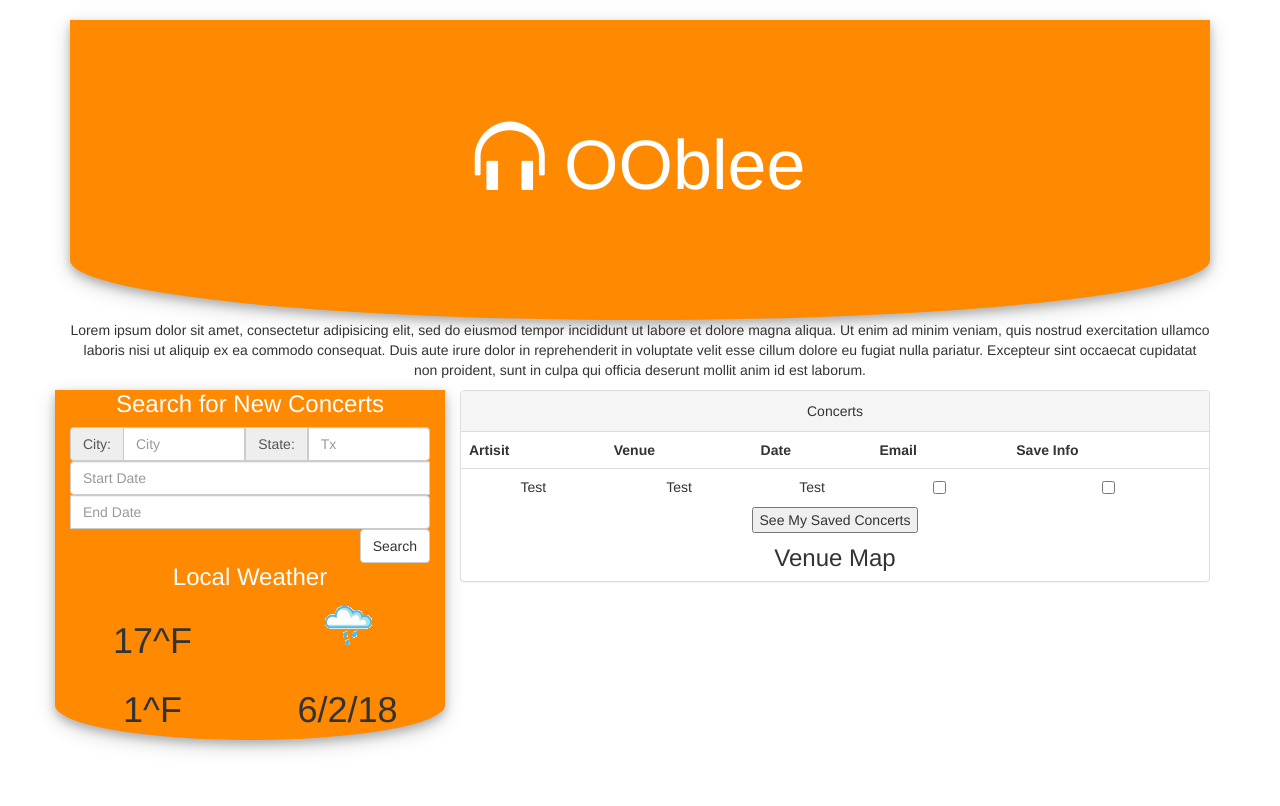
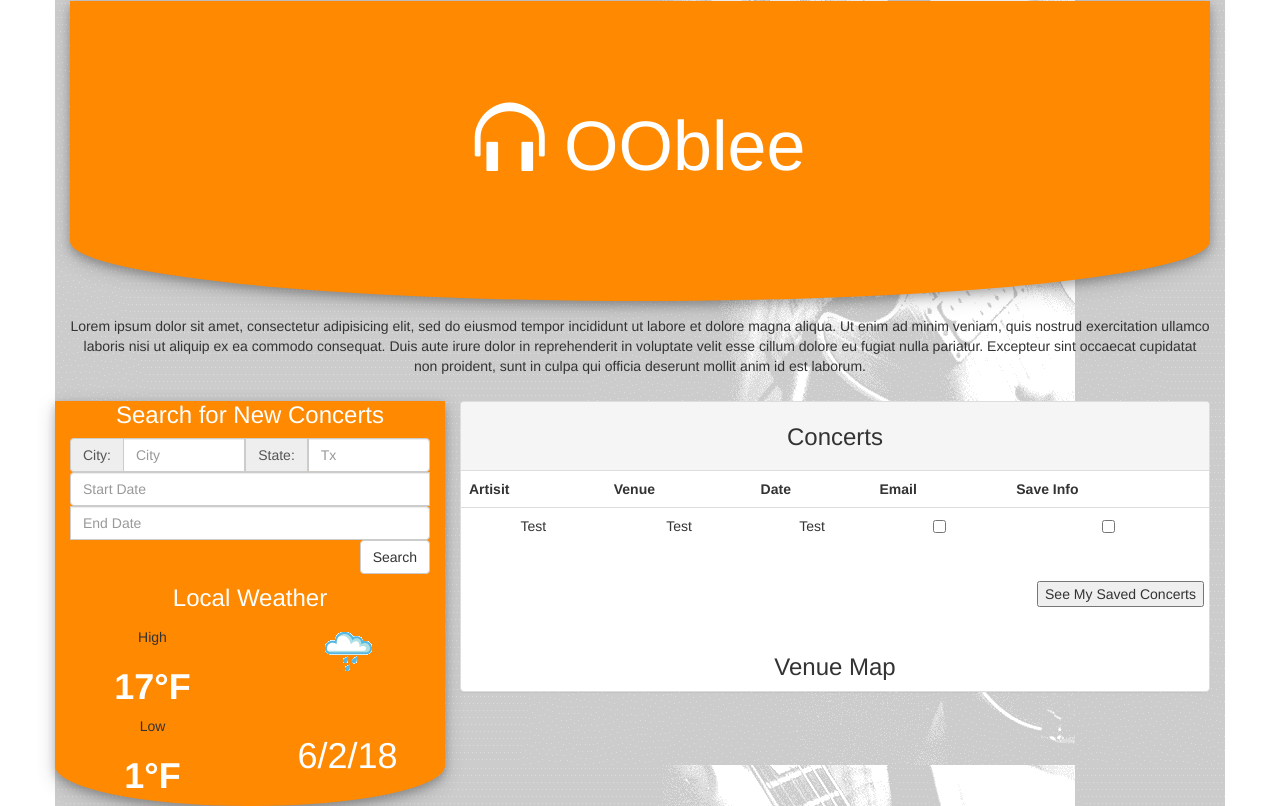
Before and after one commit to afordfa/ProjectOne, a PHP site: page /OOblee.html in a window 1280 px wide. Before the commit the page ends 752 px from the top, so only its background shows below. Run offline with PHP 8.4, Linux system fonts and the light colour scheme; some libraries are stand-ins or nearby versions.

Commit message:
better margins

```diff
--- a/OOblee.html
+++ b/OOblee.html
@@ -67,8 +67,10 @@
 					</div>
 
 					<div class="row" id="highAndPictureRow">
+
 						<div class="col-xs-6" id="highTemp">
-							<h1 class="tempIndicator">17^F
+							<p>High</p>
+							<h1 class="tempIndicator">17&deg;F
 							</h1>
 						</div>
 
@@ -80,11 +82,12 @@
 					<div class="row" id="lowAndDateRow">
 
 						<div class="col-xs-6" id="LowTemp">
-							<h1 class="tempIndicator">1^F
+							<p>Low</p>
+							<h1 class="tempIndicator">1&deg;F
 							</h1>
 						</div>
 
-						<div class="col-xs-6" id="weatherDate">
+						<div class="col-xs-6 tempIndicator" id="weatherDate">
 							<h1> 6/2/18 </h1>
 						</div>
 
@@ -96,7 +99,9 @@
 
 				<div class="col-xs-8">
 					<div class="panel panel-default">
-						  <div class="panel-heading">Concerts</div>
+						  <div class="panel-heading">
+							<h3>Concerts</h3>
+						  </div>
 						  <table class="table" id="concertTable">
 							<tr>
 								<th>Artisit</th>
@@ -114,14 +119,14 @@
 								<td><input type="checkbox" aria-label="..."></td>
 							</tr>
 						  </table>
+						  <div id="buttonBox">
 						  <button id='seeSaved'>See My Saved Concerts</button>
-				  	<div class="row" id="mapRow">
-						<h3>Venue Map</h3>
+				  		  </div>
 
-					</div>
+				  		  <div class="row" id="mapRow">
+						  		<h3>Venue Map</h3>
 
-
-
+						  </div>
 
 
 					</div>
--- a/assets/css/style.css
+++ b/assets/css/style.css
@@ -2,7 +2,10 @@ body{
 	/*width: 1024px;*/
 	/*margin: auto;*/
 }
+.container{
+	background-image: url("guitar1.png");
 
+}
 #header1{
 	height: 300px;
 	width:100%;
@@ -11,6 +14,14 @@ body{
   	border-bottom-right-radius: 50% 20%;
   	box-shadow: 0 4px 8px 0 rgba(0, 0, 0, 0.2), 0 6px 20px 0 rgba(0, 0, 0, 0.19);
   	text-align: center;
+}
+
+#row1{
+	margin-top:-19px;
+}
+#row2{
+	margin-top: 15px;
+	margin-bottom: 15px;
 }
 
 
@@ -64,3 +75,24 @@ roundedMiniHeader {
 #mapRow{
 	text-align: center;
 }
+
+#wheatherLabelRow {
+	margin-top: 10px;
+	margin-bottom: 5px;
+}
+
+.tempIndicator {
+	color:white;
+	font-size:36px;
+	font-weight: bolder;
+}
+
+#buttonBox {
+	margin-top:30px;
+	margin-bottom: 30px;
+	text-align: right;
+}
+
+#seeSaved {
+	margin: 5px;
+}
```
Also changed, not shown: assets/css/guitar1.png (added).
